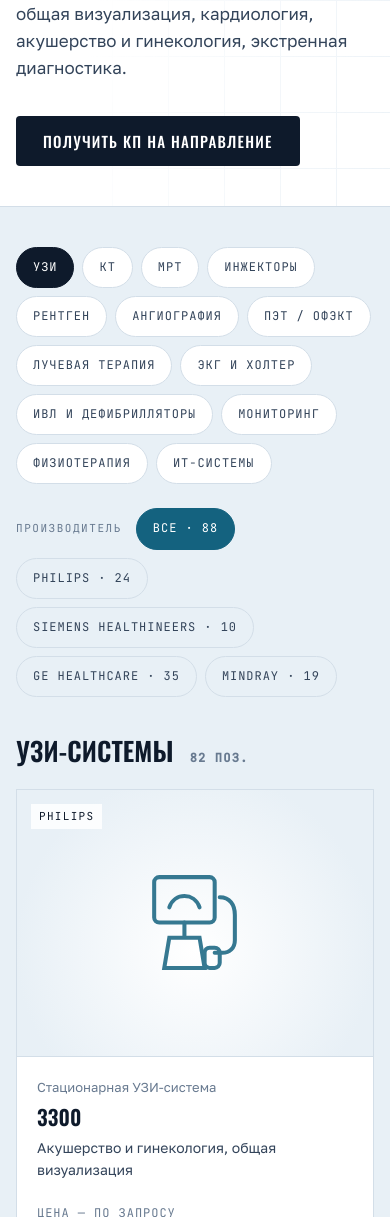
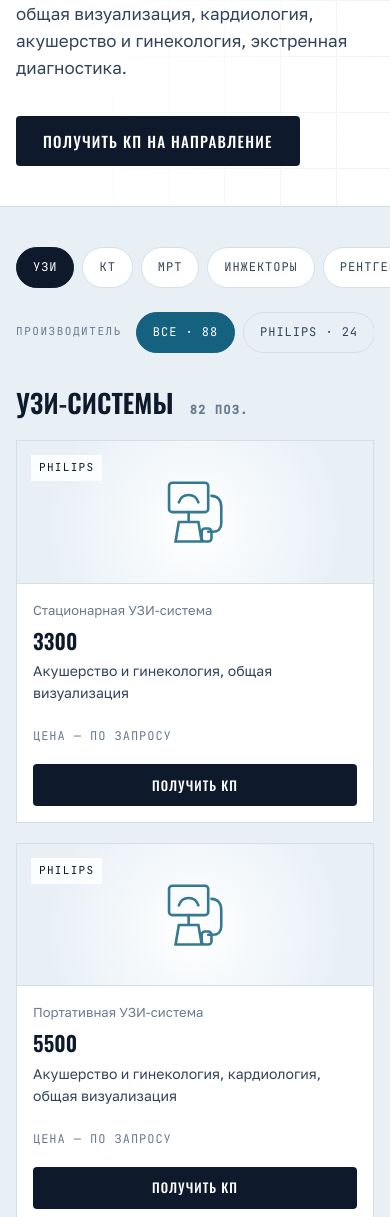
Before and after one commit to evgovorukha-cloud/m-aktiv-site, a plain HTML site: page category.html in a window 390 px wide. Shown: the part 383-1600 px from the top of the page. Drawn offline with Linux system fonts and the light colour scheme.

Commit message:
[agent] update: М-Актив — подсказка в поиске, компактный каталог на телефоне
Co-Authored-By: Claude Opus 5.5 <noreply@anthropic.com>

```diff
--- a/assets/css/style.css
+++ b/assets/css/style.css
@@ -566,3 +566,18 @@ p { margin: 0; }
 .brand-filter .chip { background: transparent; }
 .brand-filter .chip.is-active { background: var(--accent); border-color: var(--accent); color: #fff; }
 .prod[hidden], .sub-block[hidden] { display: none; }
+@media (max-width: 560px) {
+  .subnav, .brand-filter {
+    flex-wrap: nowrap; overflow-x: auto; -webkit-overflow-scrolling: touch; scrollbar-width: none;
+    margin-right: calc(-1 * var(--gutter)); padding-right: var(--gutter); padding-bottom: 4px;
+  }
+  .subnav::-webkit-scrollbar, .brand-filter::-webkit-scrollbar { display: none; }
+  .subnav .chip, .brand-filter .chip, .brand-filter__label { white-space: nowrap; flex-shrink: 0; }
+  .subnav { margin-bottom: 20px; }
+  .brand-filter { margin: 0 0 32px; }
+}
+@media (max-width: 560px) {
+  .prod__visual { aspect-ratio: 5 / 2; }
+  .prod__visual svg { width: 22%; }
+  .prod__body { padding: 16px; }
+}
--- a/assets/js/layout.js
+++ b/assets/js/layout.js
@@ -107,7 +107,8 @@ function renderSearchResults(q) {
   }
   const found = runSearch(q);
   const cats = found.filter(e => e.kind === "cat").slice(0, 4);
-  const items = found.filter(e => e.kind === "item").slice(0, 12);
+  const allItems = found.filter(e => e.kind === "item");
+  const items = allItems.slice(0, 12);
   if (!cats.length && !items.length) {
     box.innerHTML = `<div class="search__empty"><p>По запросу «${escHTML(q)}» ничего не нашлось.</p>
       <p>Мы работаем с ведущими производителями — подберём оборудование под задачу.</p>
@@ -124,7 +125,8 @@ function renderSearchResults(q) {
       <a class="search__row" href="category.html?c=${e.c.id}&item=${encodeURIComponent(itemSlug(e.it))}">
         <span class="search__ico">${ICONS[e.c.icon]}</span>
         <span><b>${itemTitle(e.it)}</b><small>${e.it.type} · ${e.c.short}</small></span>
-      </a>`).join("")}</div>` : "");
+      </a>`).join("")}</div>` : "") +
+    (allItems.length > items.length ? `<p class="search__hint" style="margin-top:14px">Показаны ${items.length} из ${allItems.length} моделей — уточните запрос, например «${escHTML(q)} УЗИ» или «${escHTML(q)} КТ».</p>` : "");
 }
 function renderSearch() {
   const el = document.createElement("div");
```
